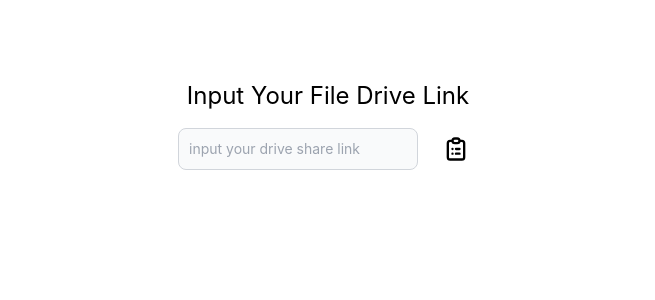
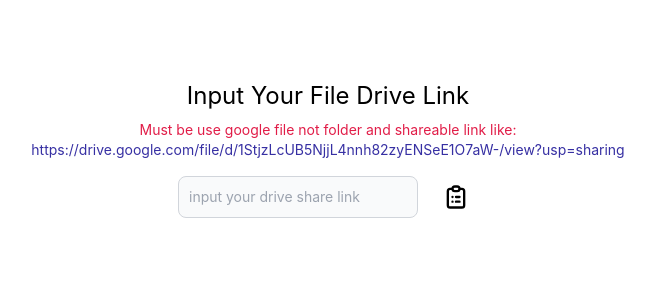
Before and after one commit to mahfuz68/drive-direct-link-generator, a React (Vite) app: page / in a window 1280 px wide. Shown: the top 300 px of the page, without its empty margins (312-967 px from the left). Built offline with nearby package versions, Linux system fonts and the light colour scheme.

Commit message:
button hide css add

```diff
--- a/src/component/DirectLInk.jsx
+++ b/src/component/DirectLInk.jsx
@@ -44,7 +44,16 @@
     <div className="flex justify-center pt-20">
       <div>
         <h1 className="text-center text-2xl">Input Your File Drive Link</h1>
-
+        <h3 className="text-center text-sm text-rose-600 mt-2 sm:hidden">
+          Must be use google file not folder
+          <br /> and shareable link like:
+        </h3>
+        <h3 className="text-center text-sm text-rose-600 mt-2 hidden sm:block">
+          Must be use google file not folder and shareable link like:
+        </h3>
+        <h4 className="text-sm text-indigo-800 hidden sm:block">
+          https://drive.google.com/file/d/1StjzLcUB5NjjL4nnh82zyENSeE1O7aW-/view?usp=sharing
+        </h4>
         <div className="flex justify-center gap-4">
           <input
             className=" bg-gray-50 border border-gray-300 text-gray-900 text-sm rounded-lg focus:ring-blue-500 focus:border-blue-500 block  p-2.5 dark:bg-gray-700 dark:border-gray-600 dark:placeholder-gray-400 dark:text-white mt-4 dark:focus:ring-blue-500 dark:focus:border-blue-500"
```
